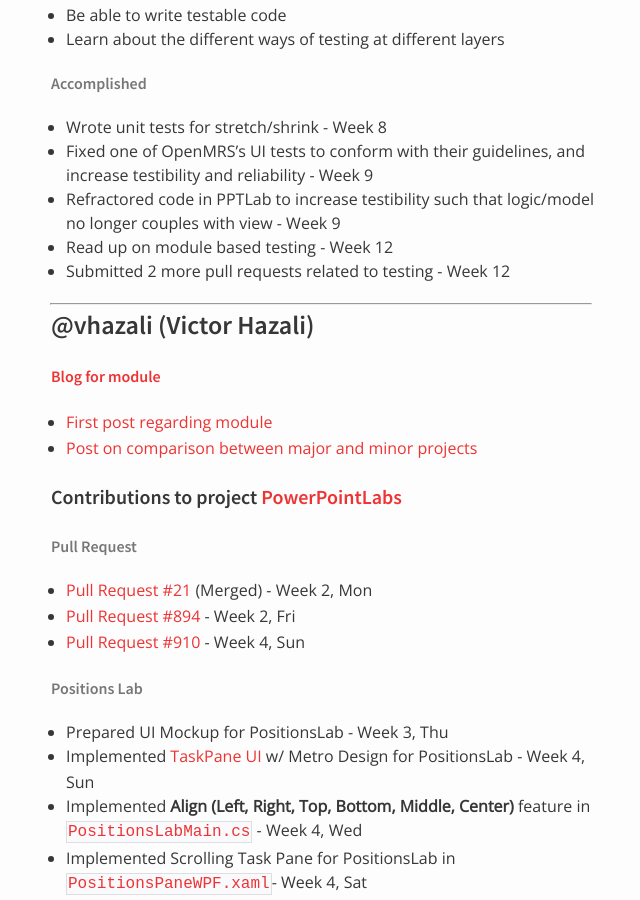
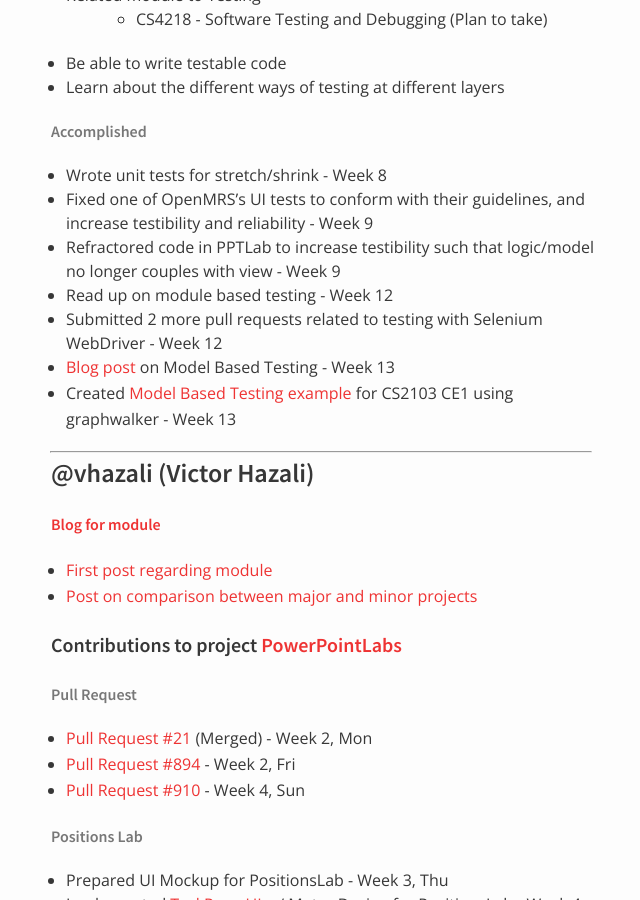
Before and after one commit to nus-oss/cs3281-AY1516S2-website, a Jekyll site: the page built from teams/powerpointlabs.md, in a window 1280 px wide and 900 px high, scrolled down 15208 px. Shown: the whole window, without its empty margins (319-959 px from the left). Built offline with Jekyll 4.4.1, drawn with Linux system fonts in a browser that asks for light colours; some of the changed text lies outside the part shown.

Commit message:
Update powerpointlabs.md

```diff
--- a/teams/powerpointlabs.md
+++ b/teams/powerpointlabs.md
@@ -408,6 +408,8 @@
 * Fixed [bug in Stretch/Shrink](https://github.com/nus-fboa2016-PL/PowerPointLabs/commit/32bb14c3b18c7000df7a6899aab40797c3e7224c) - Week 12
 * Prepared [examples for main settings (aspect ratio, anchor point, visual resize)](https://github.com/nus-fboa2016-PL/PowerPointLabs/commit/5b197cd71954b05fe51542442e628e82099657f2) - Week 12
 * Did write up and content organisation for documentation - Week 12
+* Added example for actual resize - Week 13
+* Refined documentation - Week 13
 
 
 
@@ -443,7 +445,9 @@
 * Fixed one of OpenMRS's UI tests to conform with their guidelines, and increase testibility and reliability - Week 9
 * Refractored code in PPTLab to increase testibility such that logic/model no longer couples with view - Week 9
 * Read up on module based testing - Week 12
-* Submitted 2 more pull requests related to testing - Week 12
+* Submitted 2 more pull requests related to testing with Selenium WebDriver - Week 12
+* [Blog post](https://yancmo.wordpress.com/2016/04/17/what-is-model-based-testing/) on Model Based Testing - Week 13
+* Created [Model Based Testing example](https://dl.dropboxusercontent.com/u/7610216/TextBuddyMBT.zip) for CS2103 CE1 using graphwalker - Week 13
 
 ---
 
```
